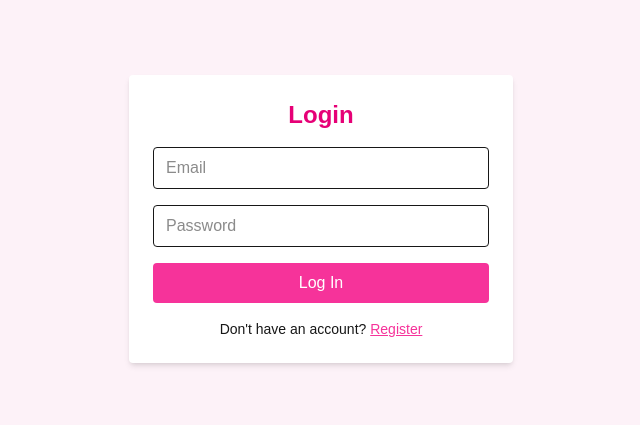
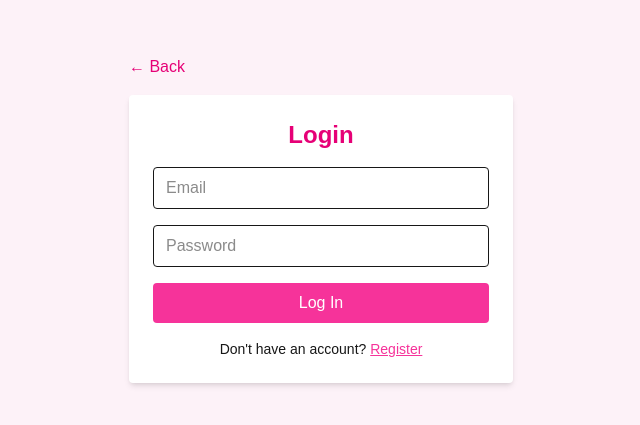
Before and after one commit to BITS4/babyshop, a Next.js app in the folder babyshop/: page /login in a window 1280 px wide. Shown: the part 181-606 px from the top of the page, without its empty margins (319-959 px from the left). Built offline with nearby package versions, Linux system fonts and the light colour scheme.

Commit message:
Add back button (router)

```diff
--- a/babyshop/app/admin/orders/page.tsx
+++ b/babyshop/app/admin/orders/page.tsx
@@ -35,6 +35,15 @@ export default function OrdersPage() {
 
   return (
     <div className="min-h-screen bg-pink-50 py-10 px-4">
+      <div className="w-full max-w-sm">
+        {/* Back Button */}
+        <button
+          type="button"
+          onClick={() => router.back()}
+          className="mb-4 text-pink-600 hover:underline flex items-center">
+          ← Back
+        </button>
+      </div>
       <h1 className="text-3xl font-bold text-center text-pink-600 mb-6">Orders</h1>
       {orders.length === 0 ? (
         <p className="text-center text-gray-600">No orders yet.</p>
--- a/babyshop/app/admin/page.tsx
+++ b/babyshop/app/admin/page.tsx
@@ -90,6 +90,15 @@ const handleSubmit = async (e: React.FormEvent) => {
 
   return (
     <div className="min-h-screen bg-pink-50 py-10 px-4">
+      <div className="w-full max-w-sm">
+        {/* Back Button */}
+        <button
+          type="button"
+          onClick={() => router.back()}
+          className="mb-4 text-pink-600 hover:underline flex items-center">
+          ← Back
+        </button>
+      </div>
       <div className="text-center mb-6">
         <a
           href="/admin/orders"
--- a/babyshop/app/cart/page.tsx
+++ b/babyshop/app/cart/page.tsx
@@ -1,15 +1,25 @@
 "use client"
 import { useCart } from "../../context/CartContext"
 import Link from "next/link"
+import { useRouter } from "next/navigation"
 
 export default function CartPage() {
   const { cart } = useCart()
-
+  const router = useRouter()
   const getTotal = () =>
     cart.reduce((acc, item) => acc + item.price * item.quantity, 0).toFixed(2)
 
   return (
     <div className="min-h-screen bg-pink-50 py-10 px-4">
+      <div className="w-full max-w-sm">
+        {/* Back Button */}
+        <button
+          type="button"
+          onClick={() => router.back()}
+          className="mb-4 text-pink-600 hover:underline flex items-center">
+          ← Back
+        </button>
+      </div>
       <h1 className="text-3xl font-bold text-center text-pink-600 mb-6">Your Cart</h1>
       {cart.length === 0 ? (
         <p className="text-center text-gray-600">
--- a/babyshop/app/checkout/page.tsx
+++ b/babyshop/app/checkout/page.tsx
@@ -44,6 +44,15 @@ export default function CheckoutPage() {
 
   return (
     <div className="min-h-screen bg-pink-50 py-10 px-4">
+        <div className="w-full max-w-sm">
+          {/* Back Button */}
+          <button
+            type="button"
+            onClick={() => router.back()}
+            className="mb-4 text-pink-600 hover:underline flex items-center">
+            ← Back
+          </button>
+        </div>
       <h1 className="text-3xl font-bold text-center text-pink-600 mb-6">Checkout</h1>
       <form onSubmit={handleSubmit} className="max-w-md mx-auto bg-white p-6 rounded shadow space-y-4">
         <div>
--- a/babyshop/app/login/page.tsx
+++ b/babyshop/app/login/page.tsx
@@ -24,7 +24,17 @@ export default function LoginPage() {
 
   return (
     <div className="min-h-screen bg-pink-50 flex items-center justify-center">
-      <form onSubmit={handleSubmit} className="bg-white p-6 rounded shadow-md w-full max-w-sm space-y-4">
+      <div className="w-full max-w-sm">
+        {/* Back Button */}
+        <button
+          type="button"
+          onClick={() => router.back()}
+          className="mb-4 text-pink-600 hover:underline flex items-center"
+        >
+          ← Back
+        </button>
+
+        <form onSubmit={handleSubmit} className="bg-white p-6 rounded shadow-md space-y-4">
           <h1 className="text-2xl font-bold text-pink-600 text-center">Login</h1>
           {error && <p className="text-red-500 text-sm text-center">{error}</p>}
           <input
@@ -54,5 +64,6 @@ export default function LoginPage() {
           </p>
         </form>
       </div>
+    </div>
   )
 }
--- a/babyshop/app/profile/page.tsx
+++ b/babyshop/app/profile/page.tsx
@@ -22,6 +22,14 @@ export default function ProfilePage() {
 
   return (
     <div className="min-h-screen bg-pink-50 py-10 px-4 flex justify-center items-center">
+      <div className="w-full max-w-sm">
+          {/* Back Button */}
+          <button
+            type="button"
+            onClick={() => router.back()}
+            className="mb-4 text-pink-600 hover:underline flex items-center">
+            ← Back
+          </button>
       <div className="bg-white rounded-lg shadow-lg p-8 w-full max-w-md text-center space-y-6">
         <Image
           src="/images/avatar-placeholder.png"
@@ -79,6 +87,7 @@ export default function ProfilePage() {
           Logout
         </button>
       </div>
+      </div>
     </div>
   )
 }
--- a/babyshop/app/register/page.tsx
+++ b/babyshop/app/register/page.tsx
@@ -2,14 +2,14 @@
 import { useState } from "react"
 import Link from "next/link"
 import { useAuth } from "../../context/AuthContext"
-
+import { useRouter } from "next/navigation"
 export default function RegisterPage() {
   const [email, setEmail] = useState("")
   const [password, setPassword] = useState("")
   const [registered, setRegistered] = useState(false)
 
   const { register } = useAuth()
-
+  const router = useRouter()
   const handleSubmit = (e: React.FormEvent) => {
     e.preventDefault()
     register(email, password)
@@ -18,6 +18,14 @@ export default function RegisterPage() {
 
   return (
     <div className="min-h-screen bg-pink-50 flex items-center justify-center">
+        <div className="w-full max-w-sm">
+        {/* Back Button */}
+        <button
+          type="button"
+          onClick={() => router.back()}
+          className="mb-4 text-pink-600 hover:underline flex items-center">
+          ← Back
+        </button>
       {registered ? (
         <p className="text-green-600 font-bold text-xl text-center">
           ✅ Registration successful! <br /> <Link href="/login" className="underline">Log in now</Link>
@@ -52,6 +60,7 @@ export default function RegisterPage() {
           </p>
         </form>
       )}
+      </div>
     </div>
   )
 }
--- a/babyshop/app/thankyou/page.tsx
+++ b/babyshop/app/thankyou/page.tsx
@@ -1,7 +1,7 @@
 "use client"
 
 import { useEffect, useState } from "react"
-
+import { useRouter } from "next/navigation"
 type OrderProduct = {
   id: number
   name: string
@@ -18,7 +18,7 @@ type Order = {
 
 export default function ThankYouPage() {
   const [order, setOrder] = useState<Order | null>(null)
-
+  const router = useRouter()
   useEffect(() => {
     const saved = localStorage.getItem("lastOrder")
     if (saved) {
@@ -39,6 +39,15 @@ export default function ThankYouPage() {
 
   return (
     <div className="min-h-screen bg-pink-50 py-10 px-4">
+      <div className="w-full max-w-sm">
+        {/* Back Button */}
+        <button
+          type="button"
+          onClick={() => router.back()}
+          className="mb-4 text-pink-600 hover:underline flex items-center">
+          ← Back
+        </button>
+      </div>
       <h1 className="text-3xl font-bold text-center text-pink-600 mb-6">🎉 Thank You!</h1>
       <p className="text-center text-green-600 font-semibold text-lg mb-4">
         Your order was placed successfully 💖
--- /dev/null
+++ b/babyshop/components/BackButton.tsx
@@ -0,0 +1,22 @@
+'use client'
+import { useRouter } from 'next/navigation'
+
+export default function BackButton() {
+  const router = useRouter()
+
+  return (
+    <button
+      onClick={() => router.back()}
+      style={{
+        padding: '8px 16px',
+        border: '1px solid #ccc',
+        borderRadius: '4px',
+        background: 'white',
+        cursor: 'pointer',
+        marginBottom: '16px'
+      }}
+    >
+      ← Back
+    </button>
+  )
+}
--- a/babyshop/context/AuthContext.tsx
+++ b/babyshop/context/AuthContext.tsx
@@ -8,6 +8,7 @@ type AuthContextType = {
   logout: () => void
   register: (email: string, password: string) => void
   isLoading: boolean
+  changePassword: (newPassword: string) => void
 }
 
 const AuthContext = createContext<AuthContextType | undefined>(undefined)
@@ -51,8 +52,15 @@ export function AuthProvider({ children }: { children: ReactNode }) {
 
   const logout = () => setUser(null)
 
+  const changePassword = (newPassword: string) => {
+    if (user && registeredUser && registeredUser.email === user) {
+      const updatedUser = { ...registeredUser, password: newPassword }
+      setRegisteredUser(updatedUser)
+    }
+  }
+
   return (
-    <AuthContext.Provider value={{ user, registeredUser, login, logout, register, isLoading }}>
+    <AuthContext.Provider value={{ user, registeredUser, login, logout, register, isLoading, changePassword }}>
       {children}
     </AuthContext.Provider>
   )
```
Lines whose indentation alone changed are shown as unchanged.
